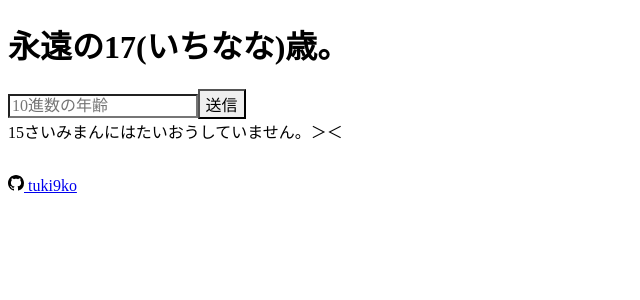
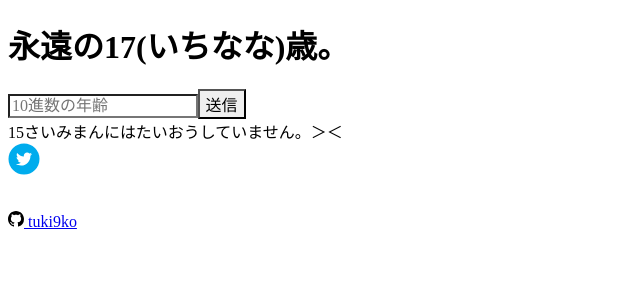
Before and after one commit to tuki9ko/forever-one-seven-years-old, a React app: page / in a window 1280 px wide. Both pictures are taken after a click on the button "送信". Shown: the top 300 px of the page, without its empty margins (0-640 px from the left). Built offline with nearby package versions, Linux system fonts and the light colour scheme.

Commit message:
Twitter共有ボタン追加

```diff
--- a/package.json
+++ b/package.json
@@ -33,7 +33,8 @@
   "dependencies": {
     "core-js": "^3.20.0",
     "react": "^17.0.2",
-    "react-dom": "^17.0.2"
+    "react-dom": "^17.0.2",
+    "react-share": "^4.4.0"
   },
   "homepage": "https://tuki9ko.github.io/forever-one-seven-years-old"
 }
--- a/src/index.tsx
+++ b/src/index.tsx
@@ -1,6 +1,7 @@
 import React, { useState } from "react";
 import { render } from "react-dom";
 import './styles.css';
+import { TwitterShareButton, TwitterIcon } from "react-share";
 
 const App: React.FC = () => {
 	const [age, setAge] = useState(0);
@@ -20,6 +21,21 @@ const App: React.FC = () => {
 		)
 	}
 
+	const Twitter: React.FC = () => {
+		if(message !== ""){
+			return(
+				<TwitterShareButton
+					url={`https://tuki9ko.github.io/forever-one-seven-years-old`}
+					title={message}
+				>
+					<TwitterIcon size={32} round/>
+				</TwitterShareButton>
+			);
+		}else{
+			return(<div></div>);
+		}
+	}
+
 	const submit = () =>{
 		if(age < 15){
 			setMessage("15さいみまんにはたいおうしていません。＞＜");
@@ -35,6 +51,7 @@ const App: React.FC = () => {
 				<input type="number" placeholder="10進数の年齢" onChange={handleAgeValue} />
 				<button onClick={submit}>送信</button>
 				<div>{ message }</div>
+				<Twitter />
 			</div>
 			<Footer />
 		</div>
```
Also changed, not shown: 1 other file (tests, documents, lock files or other folders).
